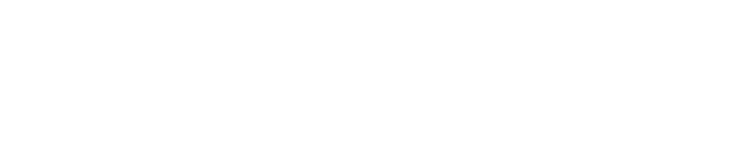
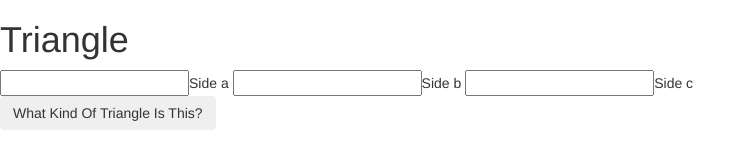
Before and after one commit to TuesdayHat/triangle, a plain HTML site: page index.html in a window 1280 px wide. Shown: the whole page, without its empty margins (0-756 px from the left). Drawn offline with Linux system fonts and the light colour scheme.

Commit message:
add input framework

```diff
--- a/index.html
+++ b/index.html
@@ -5,9 +5,19 @@
     <link href="css/styles.css" rel="stylesheet" type="text/css">
     <script src="js/jquery-3.2.1.js"></script>
     <script src="js/scripts.js"></script>
-    <title></title>
+    <title>Traingle</title>
   </head>
   <body>
+    <h1>Triangle</h1>
+    <form id="sides">
+      <input type="text" id="sideA">Side a</input>
+      <input type="text" id="sideB">Side b</input>
+      <input type="text" id="sideC">Side c</input>
+    </form>
+
+    <button type="submit" class="btn">What Kind Of Triangle Is This?</button>
+
+    <p id="output"></p>
 
   </body>
 </html>
```
